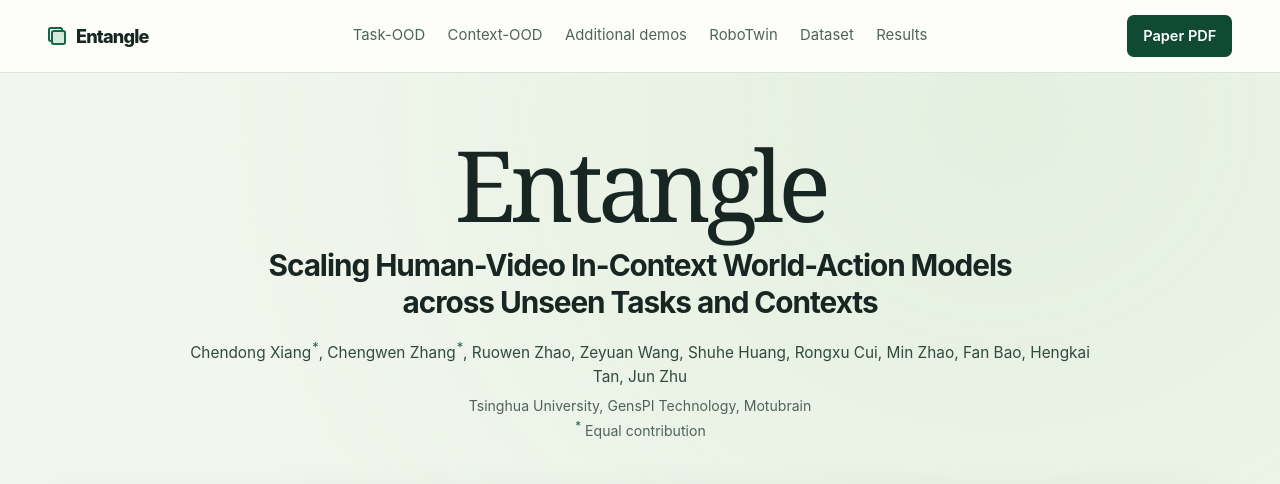
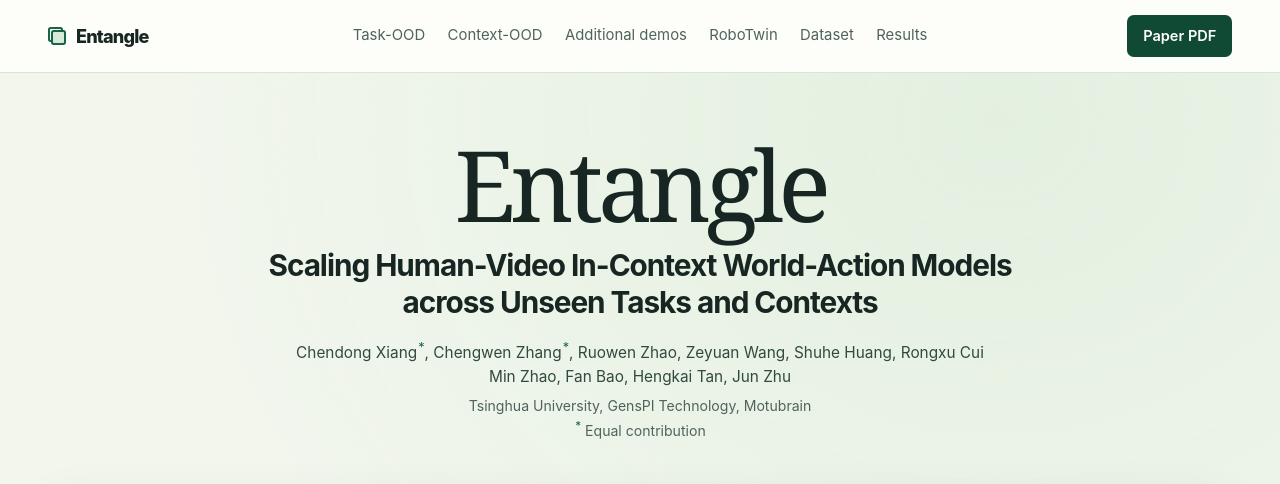
Before and after one commit to Entangle-Robotics/entangle-robotics.github.io, a plain HTML site: page index.html in a window 1280 px wide. Shown: the top 484 px of the page. Drawn offline with Linux system fonts and the light colour scheme.

Commit message:
Keep author names intact across lines

```diff
--- a/index.html
+++ b/index.html
@@ -5,7 +5,7 @@
   <meta name="viewport" content="width=device-width, initial-scale=1">
   <meta name="description" content="Entangle learns robot behavior from human video. Explore real-robot and RoboTwin rollouts, Context-OOD transfer, and paired training data.">
   <title>Entangle · Human-Video In-Context World-Action Models</title>
-  <link rel="stylesheet" href="style.css?v=8">
+  <link rel="stylesheet" href="style.css?v=9">
   <script defer src="assets/library.js?v=9"></script>
   <script defer src="app.js?v=6"></script>
 </head>
@@ -31,7 +31,22 @@
         <div class="hero-title">
           <h1 id="project-title">Entangle</h1>
           <p class="paper-title">Scaling Human-Video In-Context World-Action Models across Unseen Tasks and Contexts</p>
-          <p class="authors">Chendong Xiang<sup>*</sup>, Chengwen Zhang<sup>*</sup>, Ruowen Zhao, Zeyuan Wang, Shuhe Huang, Rongxu Cui, Min Zhao, Fan Bao, Hengkai Tan, Jun Zhu</p>
+          <p class="authors">
+            <span class="author-row">
+              <span class="author-name">Chendong Xiang<sup>*</sup>,</span>
+              <span class="author-name">Chengwen Zhang<sup>*</sup>,</span>
+              <span class="author-name">Ruowen Zhao,</span>
+              <span class="author-name">Zeyuan Wang,</span>
+              <span class="author-name">Shuhe Huang,</span>
+              <span class="author-name">Rongxu Cui</span>
+            </span>
+            <span class="author-row">
+              <span class="author-name">Min Zhao,</span>
+              <span class="author-name">Fan Bao,</span>
+              <span class="author-name">Hengkai Tan,</span>
+              <span class="author-name">Jun Zhu</span>
+            </span>
+          </p>
           <p class="affiliations">Tsinghua University, GensPI Technology, Motubrain</p>
           <p class="equal-contribution"><sup>*</sup> Equal contribution</p>
         </div>
--- a/style.css
+++ b/style.css
@@ -49,6 +49,8 @@ h1, .section-heading h2 { font-family: Georgia, "Times New Roman", serif; font-w
 h1 { font-size: clamp(3.6rem, 8vw, 6.15rem); line-height: .96; margin-bottom: .95rem; }
 .paper-title { margin: 0 auto 1.1rem; max-width: 48rem; font-size: clamp(1.2rem, 2.7vw, 1.86rem); font-weight: 650; line-height: 1.24; letter-spacing: -.035em; }
 .authors { max-width: 57rem; margin: 0 auto; color: #314a3f; font-size: .96rem; }
+.author-row { display: block; }
+.author-name { display: inline-block; white-space: nowrap; }
 .authors sup, .equal-contribution sup { color: var(--green); margin-left: .08em; }
 .affiliations, .equal-contribution { font-size: .88rem; color: var(--muted); }
 .affiliations { margin-top: .4rem; }
```
